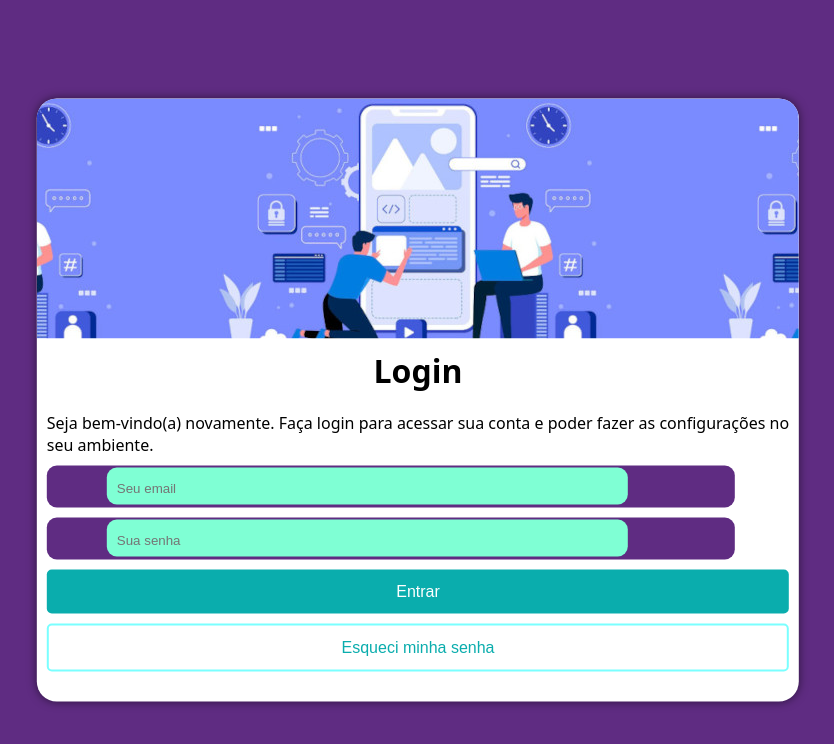
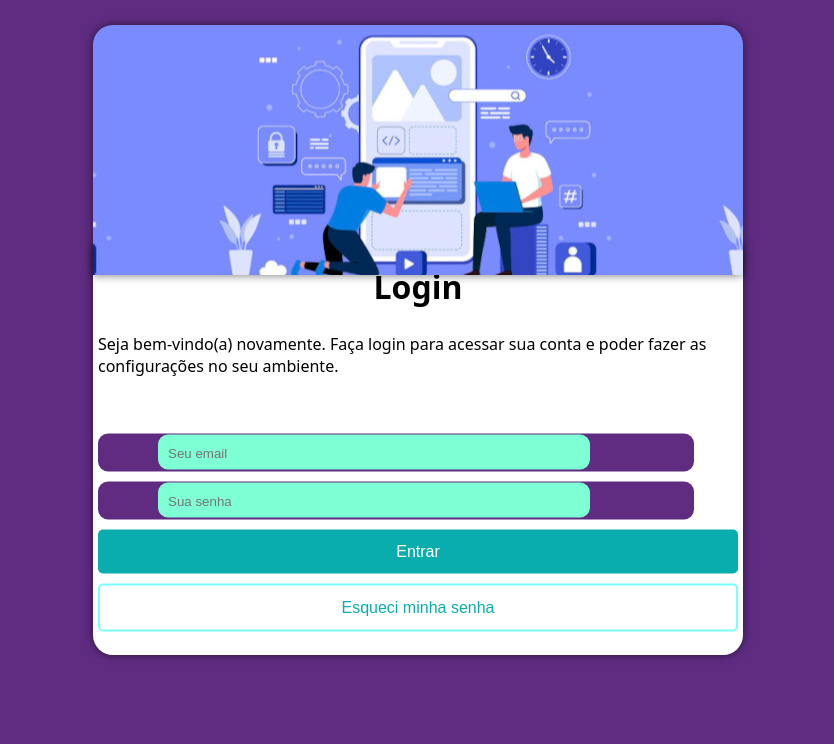
Before and after one commit to marceldasilva/projeto-login, a plain HTML site: page index.html in a window 1280 px wide. Shown: the whole page, without its empty margins (222-1056 px from the left). Drawn offline with Linux system fonts and the light colour scheme.

Commit message:
tentando fazer o projeto sozinho

```diff
--- a/estilos/media-query.css
+++ b/estilos/media-query.css
@@ -1 +1,7 @@
 @charset "UTF-8";
+
+@media screen and (min-width: 768px) and (max-width: 1200px) {
+    .conteudo {
+        background-color: red;
+    }
+}
--- a/estilos/style.css
+++ b/estilos/style.css
@@ -10,34 +10,64 @@ html, body {
 }
 
 .imagem {
+    display: block;
+    width: 50vw;
     height: 30vh;
     background-image: url(../imagens/pattern-login-pq.jpg);
     background-position: center center;
-    border-radius: 20px 20px 0px 0px;
-    margin: -10px;
+    z-index: 1;
+    position: absolute;
+    top: 50%;
+    left: 50%;
+    margin-top: 50px;
+    margin-right: -50%;
+    transform: translate(-50%, -170%);
+    padding: 5px;
+    border-top-left-radius: 20px;
+    border-top-right-radius: 20px;
+    box-shadow: 0px 0px 10px rgba(0, 0, 0, 0.562);
 }
 
-.centro {
+main {
+    width: 100vw;
+    height: 100vh;
+
+}
+
+section {
+    display: block;
+}
+
+.conteudo {
+    width: 50vw;
+    height: 50vh;
     background-color: white;
-    padding: 10px;
-    border-radius: 20px;
-    width: 58vw;
+    margin-top: 50px;
+    padding: 5px;
+    border-bottom-left-radius: 20px;
+    border-bottom-right-radius: 20px;
+    box-shadow: 0px 0px 10px rgba(0, 0, 0, 0.562);
     font-family: system-ui, -apple-system, BlinkMacSystemFont, 'Segoe UI', Roboto, Oxygen, Ubuntu, Cantarell, 'Open Sans', 'Helvetica Neue', sans-serif;
     position: absolute;
     top: 50%;
     left: 50%;
     margin-right: -50%;
     transform: translate(-50%, -50%);
-    box-shadow: 0px 0px 10px rgba(0, 0, 0, 0.562);
 }
 
-article {
-    display: block;
+.formulario {
+    margin-top: 130px;
+    width: 50vw;
+    position: absolute;
+    top: 50%;
+    left: 50%;
+    margin-right: -50%;
+    transform: translate(-50%, -50%);
 }
 
 h1 {
-    margin-top: 20px;
-    margin-bottom: 20px;
+    margin-top: 15px;
+    margin-bottom: 25px;
     text-align: center;
 }
 
@@ -45,17 +75,17 @@ h1 {
     background-color: #5F2C82;
     border-radius: 10px;
     padding: 10px;
-    margin: 10px 0px 0px 0px;
+    margin: 10px 0px 10px 0px;
     width: 90%;
 }
 
 .dentro {
     background-color: aquamarine;
-    padding: 13px 12px 9px 10px;
+    padding: 11px 12px 9px 10px;
     margin: -10px -10px -10px 50px;
     border-radius: 10px;
     border: none;
-    width: 39vw;
+    width: 32vw;
 }
 
 .entrar {
@@ -82,7 +112,7 @@ h1 {
     margin: auto;
     border-radius: 5px;
     margin-top: 10px;
-    margin-bottom: 20px;
+    margin-bottom: 5px;
     padding: 13px;
     border-radius: 5px;
     background-color: white;
--- a/index.html
+++ b/index.html
@@ -5,14 +5,18 @@
     <meta name="viewport" content="width=device-width, initial-scale=1.0">
     <title>Login</title>
     <link rel="stylesheet" href="estilos/style.css">
-    <link rel="stylesheet" href="estilos/media-query.css">
+    <link rel="stylesheet" href="estilos/media-query.css" media="screen">
 </head>
 <body>
-    <main class="centro">
-        <article class="imagem"></article>
+    <main>
+        <section class="imagem"></section>
+        <div class="conteudo">
             <h1>Login</h1>
+            <p>
                 <fontsninja-text id="fontsninja-text-2" class="fontsninja-family-variant_system-ui_700_normal">Seja bem-vindo(a) novamente. Faça login para acessar sua conta e poder fazer as configurações no seu ambiente.</fontsninja-text>
-
+            </p>
+        </div>
+        <div class="formulario">
             <form action="cadastro.php" method="post">
                 <p class="fora">
                     <label for="iemail"></label>
@@ -29,6 +33,7 @@
                     <input class="esqueci" type="submit" value="Esqueci minha senha">
                 </p>
             </form>
+        </div>
     </main>
 </body>
 </html>
```
Lines whose indentation alone changed are shown as unchanged.
